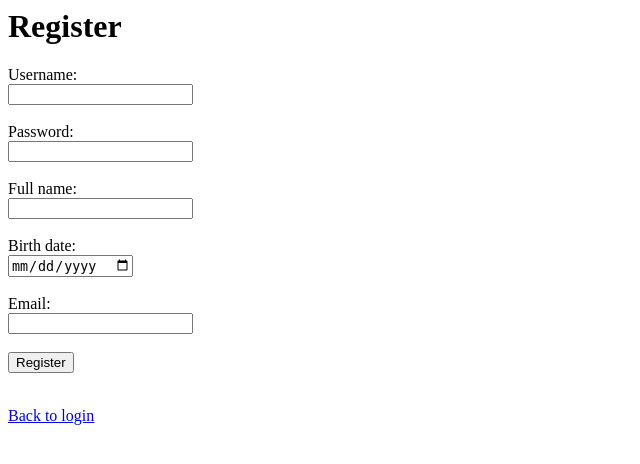
After one commit to alexisvarjo/cybsec-project, a Django app: page /register/ in a window 1280 px wide. The commit adds this page. Shown: the top 464 px of the page, without its empty margins (0-640 px from the left). Run offline with Django 5.2, Linux system fonts and the light colour scheme.

Commit message:
uudet viat

```diff
--- a/project/app/templates/index.html
+++ b/project/app/templates/index.html
@@ -1,2 +1,5 @@
 <h1>Welcome to my application!</h1>
-<a href="/login/">Login</a>
+<a href="/login/">Login</a><br />
+<a href="/register/">Register</a><br />
+
+<a href="/users_public"> List of all users</a>
--- /dev/null
+++ b/project/app/templates/register.html
@@ -0,0 +1,25 @@
+<h1>Register</h1>
+
+<form method="POST">
+    {% csrf_token %}
+
+    <label>Username:</label><br />
+    <input type="text" name="username" required /><br /><br />
+
+    <label>Password:</label><br />
+    <input type="password" name="password" required /><br /><br />
+
+    <label>Full name:</label><br />
+    <input type="text" name="full_name" required /><br /><br />
+
+    <label>Birth date:</label><br />
+    <input type="date" name="birth_date" required /><br /><br />
+
+    <label>Email:</label><br />
+    <input type="email" name="email" required /><br /><br />
+
+    <button type="submit">Register</button>
+</form>
+
+<br />
+<a href="/login/">Back to login</a>
--- a/project/app/urls.py
+++ b/project/app/urls.py
@@ -1,9 +1,12 @@
 from django.urls import path
+
 from . import views
 
 urlpatterns = [
-    path('', views.index, name='index'),
-    path('login/', views.login, name='login'),
-    path('dashboard/', views.dashboard, name='dashboard'),
-    path('admin/', views.admin_panel, name='admin_panel'),
+    path("", views.index, name="index"),
+    path("login/", views.login, name="login"),
+    path("dashboard/", views.dashboard, name="dashboard"),
+    path("admin/", views.admin_panel, name="admin_panel"),
+    path("register/", views.register, name="register"),
+    path("users_public/", views.users_public, name="users_public"),
 ]
--- a/project/app/views.py
+++ b/project/app/views.py
@@ -1,63 +1,122 @@
-from django.shortcuts import render, redirect
+from django.db import connection
 from django.http import HttpResponse
+from django.shortcuts import redirect, render
+
 from .models import User
-from django.db import connection
+
 
 def index(request):
-    return render(request, 'index.html')
+    return render(request, "index.html")
+
 
 def login(request):
     if request.method == "POST":
-        username = request.POST.get('username')
-        password = request.POST.get('password')
+        username = request.POST.get("username")
+        password = request.POST.get("password")
 
         # SQL injection vulnerability!! vulnerability number 1
         query = f"SELECT * FROM app_user WHERE username='{username}' AND password='{password}'"
-        # Correct way to do it:
-        # query = "SELECT * FROM app_user WHERE username=? AND password=?"
         with connection.cursor() as cursor:
             cursor.execute(query)
-            #cursor.execute(query, (username, password))
             user = cursor.fetchone()
 
         if user:
-            request.session['user'] = username  # No session expiry, no secure flags. Issue 2
-            #correct way to do it:
-            #request.session.set_expiry(1800)
-            #request.session.modified = True
-            #additional measures in settings.py at ../project/settings.py, line 125 onwards
-            return redirect('dashboard')
+            request.session["user"] = (
+                username  # No session expiry, no secure flags. Issue 2
+            )
+            # correct way to do it:
+            # request.session.set_expiry(1800)
+            # request.session.modified = True
+            # additional measures in settings.py at ../project/settings.py, line 125 onwards
+            return redirect("dashboard")
         else:
             return HttpResponse("Login Failed")
 
-        #Best way to do the login is to use django login, authenticate instead of writing own logic
+    return render(request, "login.html")
 
-    return render(request, 'login.html')
+    # uncomment this line for flaw 3 and flaw 1
+    # try:
+    #    db_user = User.objects.get(username=username)
+    # except User.DoesNotExist:
+    #    return HttpResponse("Login Failed")
+
+    # if db_user.check_password(password):  # secure hash check
+    #    request.session["user"] = db_user.username
+    #    request.session.set_expiry(1800)  # secure session timeout
+    #    return redirect("dashboard")
+
+    # return HttpResponse("Login Failed")
+
 
 def dashboard(request):
-    if 'user' not in request.session:
-        return redirect('login')
-    user = request.session.get('user', '')
-    #issue 5
-    #XSS as user session variable could include a script.
-    #correct way to do it:
-    return render(request, 'dashboard.html', {'user': user}) #where django handles the escape of any javascript etc.
-    #see also templates/dashboard.html
-    #return HttpResponse(f"Welcome {user}! <br> <a href='/admin'>Admin Panel</a>")
+    if "user" not in request.session:
+        return redirect("login")
+
+    current_user = request.session["user"]
+
+    # ❌ Vulnerability: expose all user information to any logged-in user
+    all_users = User.objects.all()
+
+    return render(
+        request,
+        "dashboard.html",
+        {
+            "user": current_user,
+            "users": all_users,
+        },
+    )
+
 
 # No access control, anybody can see the admin panel
 # Issue 4
 def admin_panel(request):
     return HttpResponse("Admin panel")
-    #safe way to do it:
-    #if 'user' not in request.session:
+    # safe way to do it:
+    # if 'user' not in request.session:
     # return redirect('login')
-    #username = request.session['user']
+    # username = request.session['user']
     # try:
-    #user = User.objects.get(username=username)
-    #except User.DoesNotExist:
+    # user = User.objects.get(username=username)
+    # except User.DoesNotExist:
     # return HttpResponse("User not found", status=403)
 
-    #if user.role != 'admin':
-        #return HttpResponse("Forbidden", status=403)
-    #return HttpResponse("Admin Panel")
+    # if user.role != 'admin':
+    # return HttpResponse("Forbidden", status=403)
+    # return HttpResponse("Admin Panel")
+
+
+def register(request):
+    if request.method == "POST":
+        username = request.POST.get("username")
+        password = request.POST.get("password")
+        full_name = request.POST.get("full_name")
+        birth_date = request.POST.get("birth_date")
+        email = request.POST.get("email")
+
+        if User.objects.filter(username=username).exists():
+            return HttpResponse("Username already taken")
+
+        if User.objects.filter(email=email).exists():
+            return HttpResponse("Email already in use")
+
+        user = User(
+            username=username,
+            full_name=full_name,
+            birth_date=birth_date,
+            email=email,
+        )
+        user.set_password(password)
+        user.save()
+
+        return redirect("login")
+
+    return render(request, "register.html")
+
+    return render(request, "register.html")
+
+
+def users_public(request):
+    from .models import User
+
+    users = User.objects.all()
+    return render(request, "users_public.html", {"users": users})
```
Also changed, not shown: essee.txt (added, +50 -0 lines), project/app/management/commands/seed_users.py (added, +52 -0 lines), project/app/models.py (+14 -14 lines), project/app/templates/dashboard.html (+36 -1 lines), project/app/templates/users_public.html (added, +19 -0 lines), project/app/migrations/0001_initial.py, project/db.sqlite3.
